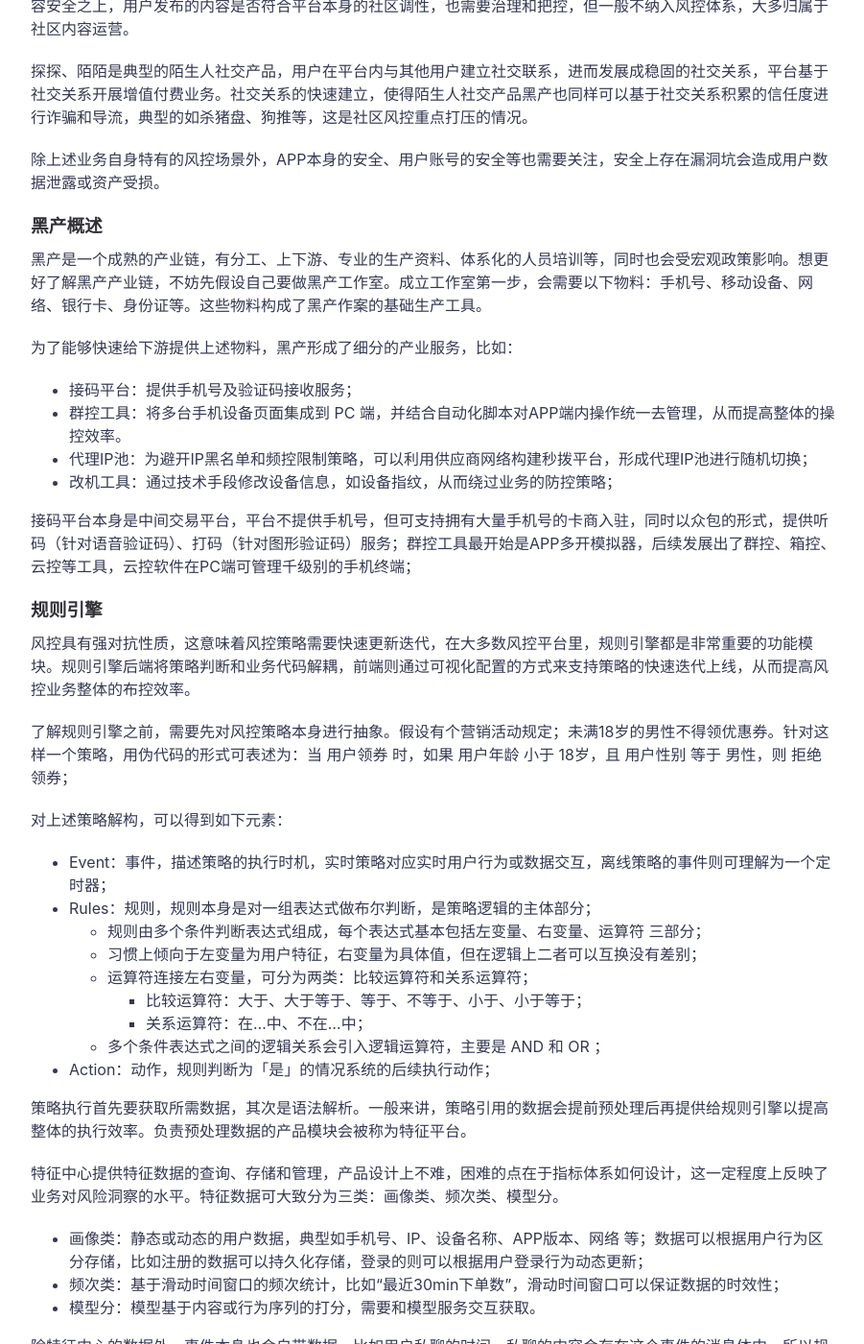
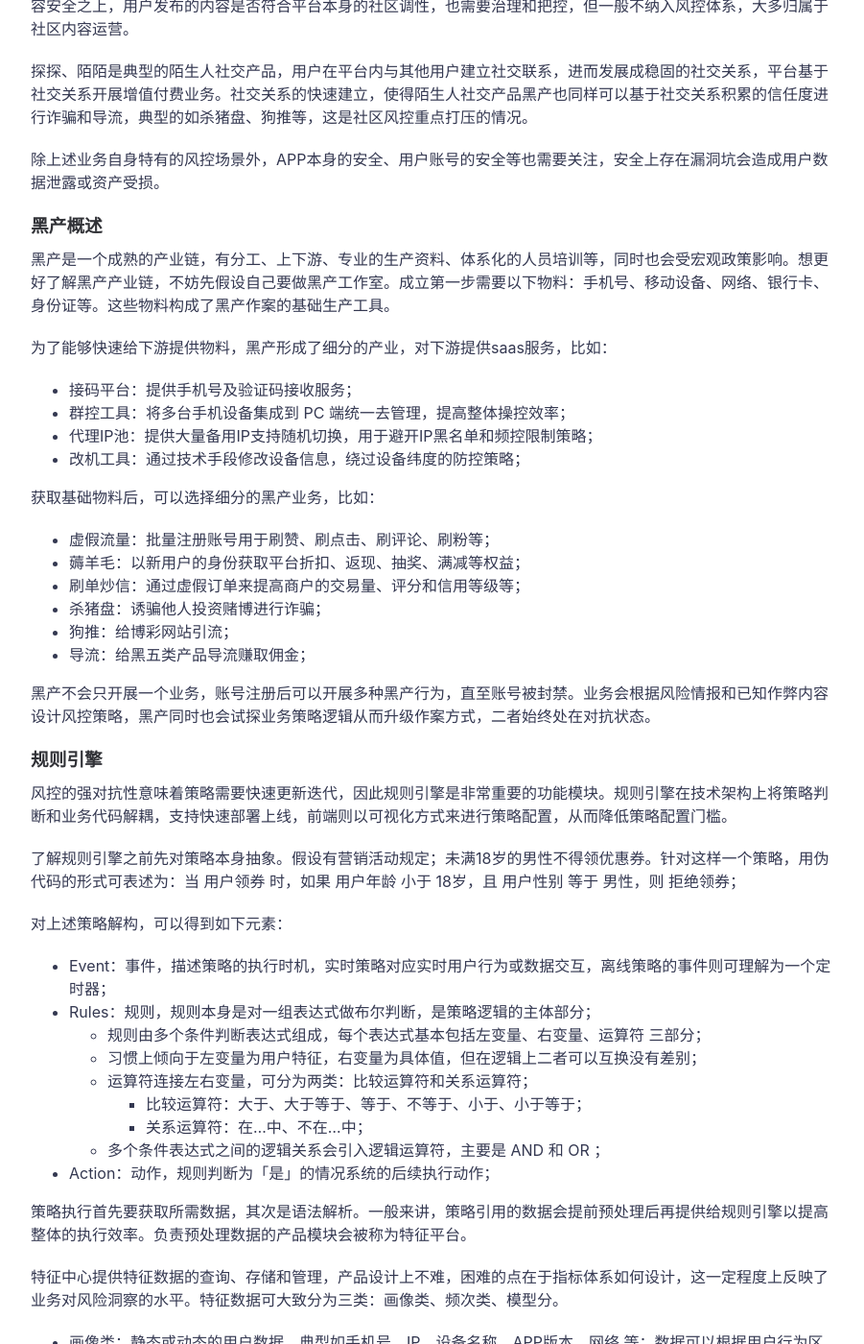
Before and after one commit to icarus507/icarus507.github.io, a Jekyll site: the page built from _posts/2021-05-01-关于风控（上）.md, in a window 1280 px wide and 1400 px high, scrolled down 1022 px. Shown: the whole window at 96% size, without its empty margins (188-1089 px from the left). Built offline with Jekyll 4.4.1, drawn with Linux system fonts in a browser that asks for light colours.

Commit message:
Update 2021-05-01-关于风控（上）.md

```diff
--- a/_posts/2021-05-01-关于风控（上）.md
+++ b/_posts/2021-05-01-关于风控（上）.md
@@ -20,24 +20,32 @@ featured-img: shane-rounce-205187
 
 ### 黑产概述
 
-黑产是一个成熟的产业链，有分工、上下游、专业的生产资料、体系化的人员培训等，同时也会受宏观政策影响。想更好了解黑产产业链，不妨先假设自己要做黑产工作室。成立工作室第一步，会需要以下物料：手机号、移动设备、网络、银行卡、身份证等。这些物料构成了黑产作案的基础生产工具。
+黑产是一个成熟的产业链，有分工、上下游、专业的生产资料、体系化的人员培训等，同时也会受宏观政策影响。想更好了解黑产产业链，不妨先假设自己要做黑产工作室。成立第一步需要以下物料：手机号、移动设备、网络、银行卡、身份证等。这些物料构成了黑产作案的基础生产工具。
 
-为了能够快速给下游提供上述物料，黑产形成了细分的产业服务，比如：
+为了能够快速给下游提供物料，黑产形成了细分的产业，对下游提供saas服务，比如：
 
 - 接码平台：提供手机号及验证码接收服务；
-- 群控工具：将多台手机设备页面集成到 PC 端，并结合自动化脚本对APP端内操作统一去管理，从而提高整体的操控效率。
-- 代理IP池：为避开IP黑名单和频控限制策略，可以利用供应商网络构建秒拨平台，形成代理IP池进行随机切换；
-- 改机工具：通过技术手段修改设备信息，如设备指纹，从而绕过业务的防控策略；
+- 群控工具：将多台手机设备集成到 PC 端统一去管理，提高整体操控效率；
+- 代理IP池：提供大量备用IP支持随机切换，用于避开IP黑名单和频控限制策略；
+- 改机工具：通过技术手段修改设备信息，绕过设备纬度的防控策略；
 
-接码平台本身是中间交易平台，平台不提供手机号，但可支持拥有大量手机号的卡商入驻，同时以众包的形式，提供听码（针对语音验证码）、打码（针对图形验证码）服务；群控工具最开始是APP多开模拟器，后续发展出了群控、箱控、云控等工具，云控软件在PC端可管理千级别的手机终端；
+获取基础物料后，可以选择细分的黑产业务，比如：
 
+- 虚假流量：批量注册账号用于刷赞、刷点击、刷评论、刷粉等；
+- 薅羊毛：以新用户的身份获取平台折扣、返现、抽奖、满减等权益；
+- 刷单炒信：通过虚假订单来提高商户的交易量、评分和信用等级等；
+- 杀猪盘：诱骗他人投资赌博进行诈骗；
+- 狗推：给博彩网站引流；
+- 导流：给黑五类产品导流赚取佣金；
+
+黑产不会只开展一个业务，账号注册后可以开展多种黑产行为，直至账号被封禁。业务会根据风险情报和已知作弊内容设计风控策略，黑产同时也会试探业务策略逻辑从而升级作案方式，二者始终处在对抗状态。
 
 
 ### 规则引擎
 
-风控具有强对抗性质，这意味着风控策略需要快速更新迭代，在大多数风控平台里，规则引擎都是非常重要的功能模块。规则引擎后端将策略判断和业务代码解耦，前端则通过可视化配置的方式来支持策略的快速迭代上线，从而提高风控业务整体的布控效率。
+风控的强对抗性意味着策略需要快速更新迭代，因此规则引擎是非常重要的功能模块。规则引擎在技术架构上将策略判断和业务代码解耦，支持快速部署上线，前端则以可视化方式来进行策略配置，从而降低策略配置门槛。
 
-了解规则引擎之前，需要先对风控策略本身进行抽象。假设有个营销活动规定；未满18岁的男性不得领优惠券。针对这样一个策略，用伪代码的形式可表述为：当 用户领券 时，如果 用户年龄 小于 18岁，且 用户性别 等于 男性，则 拒绝领券；
+了解规则引擎之前先对策略本身抽象。假设有营销活动规定；未满18岁的男性不得领优惠券。针对这样一个策略，用伪代码的形式可表述为：当 用户领券 时，如果 用户年龄 小于 18岁，且 用户性别 等于 男性，则 拒绝领券；
 
 对上述策略解构，可以得到如下元素：
 
```
